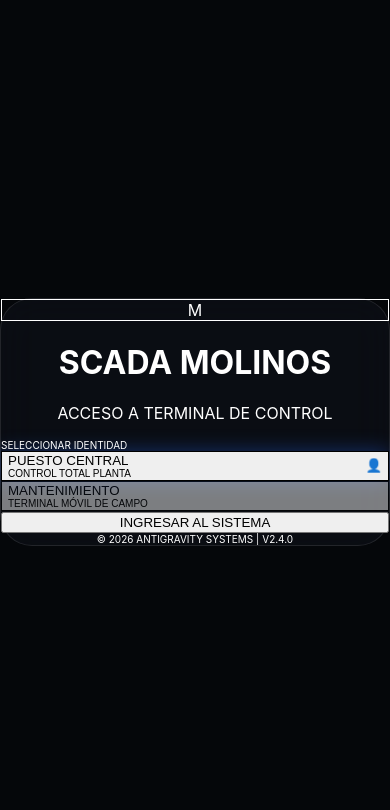
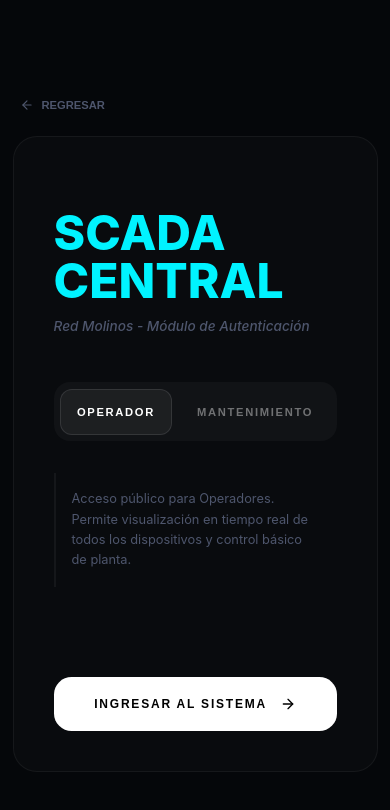
Before and after one commit to Giovi-22/plc-library-componets, a Next.js app: page /login in a window 390 px wide. Shown: the top 810 px of the page. Built offline with nearby package versions, Linux system fonts and the light colour scheme.

Commit message:
Redesign: Premium Login, Mobile-First Maintenance Terminal, and Integrated Bitácora System

```diff
--- a/package.json
+++ b/package.json
@@ -14,16 +14,17 @@
     "lint": "next lint"
   },
   "dependencies": {
+    "lucide-react": "^1.7.0",
     "next": "15.1.7",
     "react": "^19.0.0",
     "react-dom": "^19.0.0",
     "socket.io-client": "^4.8.3"
   },
   "devDependencies": {
+    "@tailwindcss/postcss": "^4.0.0",
     "@types/node": "^20",
     "@types/react": "^19",
     "@types/react-dom": "^19",
-    "@tailwindcss/postcss": "^4.0.0",
     "autoprefixer": "^10.4.27",
     "eslint": "^9",
     "eslint-config-next": "15.1.7",
--- a/src/app/login/page.tsx
+++ b/src/app/login/page.tsx
@@ -2,70 +2,223 @@
 
 import { useState } from 'react';
 import { useRouter } from 'next/navigation';
+import { ArrowLeft, User, Lock, ArrowRight } from 'lucide-react';
 
 export default function LoginPage() {
   const [role, setRole] = useState<'OPERADOR' | 'TECNICO'>('OPERADOR');
+  const [credentials, setCredentials] = useState({ username: '', password: '' });
   const router = useRouter();
 
-  const handleLogin = () => {
+  const handleLogin = (e: React.FormEvent) => {
+    e.preventDefault();
     localStorage.setItem('user_role', role);
     if (role === 'TECNICO') {
+      if (credentials.username === 'tecnico-mantenimiento' && credentials.password === 'mantenimiento') {
         router.push('/manto');
+      } else {
+        alert('Credenciales de Técnico Incorrectas');
+      }
     } else {
       router.push('/');
     }
   };
 
+  const handleBack = () => {
+    router.back();
+  };
+
+  const styles = {
+    container: {
+      minHeight: '100vh',
+      display: 'flex',
+      alignItems: 'center',
+      justifyContent: 'center',
+      background: 'var(--background)',
+      padding: '2rem'
+    },
+    card: {
+      width: '100%',
+      maxW: '420px',
+      padding: '2.5rem',
+      background: 'rgba(255,255,255,0.02)',
+      border: '1px solid rgba(255,255,255,0.05)',
+      borderRadius: '1.5rem',
+      position: 'relative' as const
+    },
+    title: {
+      fontSize: '3rem',
+      fontWeight: 800,
+      color: 'var(--accent)',
+      textTransform: 'uppercase' as const,
+      lineHeight: 1,
+      marginBottom: '0.5rem'
+    },
+    subtitle: {
+      color: 'var(--neutral)',
+      fontSize: '0.85rem',
+      fontWeight: 500,
+      fontStyle: 'italic',
+      marginBottom: '3rem'
+    },
+    toggleContainer: {
+      display: 'flex',
+      gap: '0.5rem',
+      background: 'rgba(255,255,255,0.03)',
+      padding: '0.4rem',
+      borderRadius: '1rem',
+      marginBottom: '2rem'
+    },
+    toggleButton: (active: boolean) => ({
+      flex: 1,
+      padding: '1rem',
+      borderRadius: '0.75rem',
+      fontSize: '0.7rem',
+      fontWeight: 800,
+      letterSpacing: '0.15em',
+      border: active ? '1px solid rgba(255,255,255,0.1)' : '1px solid transparent',
+      background: active ? 'rgba(255,255,255,0.05)' : 'transparent',
+      color: active ? '#ffffff' : 'rgba(255,255,255,0.4)',
+      cursor: 'pointer',
+      transition: 'all 0.3s ease'
+    }),
+    inputGroup: {
+      marginBottom: '1.5rem',
+    },
+    label: {
+      display: 'block',
+      fontSize: '0.65rem',
+      fontWeight: 800,
+      color: 'var(--neutral)',
+      textTransform: 'uppercase' as const,
+      letterSpacing: '0.2em',
+      marginBottom: '0.6rem',
+      marginLeft: '0.2rem'
+    },
+    input: {
+      width: '100%',
+      background: 'rgba(255,255,255,0.02)',
+      border: '1px solid rgba(255,255,255,0.05)',
+      borderRadius: '1rem',
+      padding: '1.1rem 1.2rem',
+      fontSize: '0.9rem',
+      color: '#ffffff',
+      outline: 'none',
+      transition: 'border 0.3s ease'
+    },
+    submitButton: {
+      width: '100%',
+      marginTop: '1.5rem',
+      padding: '1.2rem',
+      background: '#ffffff',
+      color: '#000000',
+      borderRadius: '1.1rem',
+      fontSize: '0.75rem',
+      fontWeight: 900,
+      letterSpacing: '0.15em',
+      border: 'none',
+      cursor: 'pointer',
+      display: 'flex',
+      alignItems: 'center',
+      justifyContent: 'center',
+      gap: '0.8rem',
+      transition: 'all 0.3s ease'
+    },
+    backLink: {
+      position: 'absolute' as const,
+      top: '-2.5rem',
+      left: '0',
+      color: 'var(--neutral)',
+      fontSize: '0.7rem',
+      fontWeight: 800,
+      textTransform: 'uppercase' as const,
+      display: 'flex',
+      alignItems: 'center',
+      gap: '0.5rem',
+      cursor: 'pointer',
+      background: 'none',
+      border: 'none'
+    }
+  };
+
   return (
-    <main className="min-h-screen bg-[#05070a] flex items-center justify-center p-6 text-white font-sans">
-      <div className="absolute inset-0 bg-[radial-gradient(circle_at_center,_rgba(0,112,243,0.15)_0%,_transparent_70%)] pointer-events-none" />
+    <div style={styles.container}>
+      <div style={{ ...styles.card, maxWidth: '420px' }}>
+        <button onClick={handleBack} style={styles.backLink}>
+          <ArrowLeft size={14} /> Regresar
+        </button>
 
-      <div className="w-full max-w-[400px] p-8 rounded-[2rem] shadow-2xl relative z-10 glass">
-        <header className="text-center mb-10">
-          <div className="w-16 h-16 bg-blue-600/20 border border-blue-500/30 rounded-2xl mx-auto mb-6 flex items-center justify-center">
-            <span className="text-blue-500 text-2xl font-black">M</span>
-          </div>
-          <h1 className="text-2xl font-black tracking-tighter mb-2 text-white">SCADA MOLINOS</h1>
-          <p className="text-gray-500 text-sm font-medium uppercase tracking-widest">ACCESO A TERMINAL DE CONTROL</p>
+        <header>
+          <h1 style={styles.title}>SCADA CENTRAL</h1>
+          <p style={styles.subtitle}>Red Molinos - Módulo de Autenticación</p>
         </header>
 
-        <div className="space-y-4">
-          <label className="block text-[10px] text-gray-500 font-bold uppercase tracking-widest mb-2">Seleccionar Identidad</label>
-
+        <form onSubmit={handleLogin}>
+          <div style={styles.toggleContainer}>
             <button
+              type="button"
               onClick={() => setRole('OPERADOR')}
-            className={`w-full p-5 rounded-2xl border transition-all duration-300 text-left flex items-center justify-between ${role === 'OPERADOR' ? 'bg-blue-600 border-blue-400 shadow-[0_0_20px_rgba(37,99,235,0.4)]' : 'bg-white/5 border-white/5 opacity-50'}`}
+              style={styles.toggleButton(role === 'OPERADOR')}
             >
-            <div>
-              <div className="font-bold text-lg text-white">PUESTO CENTRAL</div>
-              <div className="text-[10px] text-white/70">CONTROL TOTAL PLANTA</div>
-            </div>
-            {role === 'OPERADOR' && <span className="text-xl">👤</span>}
+              OPERADOR
             </button>
-
             <button
+              type="button"
               onClick={() => setRole('TECNICO')}
-            className={`w-full p-5 rounded-2xl border transition-all duration-300 text-left flex items-center justify-between ${role === 'TECNICO' ? 'bg-[#00f3ff] border-cyan-400 text-black shadow-[0_0_20px_rgba(0,243,255,0.4)]' : 'bg-white/5 border-white/10 opacity-50'}`}
+              style={styles.toggleButton(role === 'TECNICO')}
             >
-            <div>
-              <div className="font-bold text-lg text-white">MANTENIMIENTO</div>
-              <div className="text-[10px] text-white/70">TERMINAL MÓVIL DE CAMPO</div>
-            </div>
-            {role === 'TECNICO' && <span className="text-xl">🛠️</span>}
-          </button>
-
-          <button
-            onClick={handleLogin}
-            className="w-full mt-10 py-5 bg-white text-black rounded-2xl font-black text-sm uppercase tracking-widest hover:scale-105 active:scale-95 transition-all shadow-xl"
-          >
-            INGRESAR AL SISTEMA
+              MANTENIMIENTO
             </button>
           </div>
 
-        <footer className="mt-8 text-center text-[10px] text-gray-600 font-bold tracking-widest">
-          © {new Date().getFullYear()} ANTIGRAVITY SYSTEMS | V2.4.0
-        </footer>
+          <div style={{ minHeight: '180px' }}>
+            {role === 'TECNICO' ? (
+              <div style={{ animation: 'fadeIn 0.3s ease' }}>
+                <div style={styles.inputGroup}>
+                  <label style={styles.label}>Usuario de Campo</label>
+                  <input
+                    type="text"
+                    style={styles.input}
+                    placeholder="p. ej. tecnico_01"
+                    value={credentials.username}
+                    onChange={(e) => setCredentials({...credentials, username: e.target.value})}
+                    required
+                  />
                 </div>
-    </main>
+                <div style={styles.inputGroup}>
+                  <label style={styles.label}>Clave Acceso</label>
+                  <input
+                    type="password"
+                    style={styles.input}
+                    placeholder="••••••••"
+                    value={credentials.password}
+                    onChange={(e) => setCredentials({...credentials, password: e.target.value})}
+                    required
+                  />
+                </div>
+              </div>
+            ) : (
+              <div style={{ padding: '1rem', borderLeft: '2px solid rgba(255,255,255,0.05)', color: 'var(--neutral)', fontSize: '0.8rem', lineHeight: 1.6 }}>
+                Acceso público para Operadores. Permite visualización en tiempo real de todos los dispositivos y control básico de planta.
+              </div>
+            )}
+          </div>
+
+          <button type="submit" style={styles.submitButton} className="hover-scale">
+            INGRESAR AL SISTEMA <ArrowRight size={16} />
+          </button>
+        </form>
+
+        <style jsx>{`
+          .hover-scale:hover {
+            transform: scale(1.02);
+            filter: brightness(1.1);
+          }
+          @keyframes fadeIn {
+            from { opacity: 0; transform: translateY(-5px); }
+            to { opacity: 1; transform: translateY(0); }
+          }
+        `}</style>
+      </div>
+    </div>
   );
 }
--- a/src/app/manto/page.tsx
+++ b/src/app/manto/page.tsx
@@ -4,6 +4,7 @@ import { useEffect, useState } from 'react';
 import { io } from 'socket.io-client';
 import { API_URL, SOCKET_URL } from '@/lib/config';
 import { MotorFaceplate } from '@/lib/components/MotorFaceplate/MotorFaceplate';
+import { Search, LogOut, ClipboardList, Package, Activity, ChevronRight, MessageSquare, Send } from 'lucide-react';
 
 interface Device {
   id: string;
@@ -12,28 +13,51 @@ interface Device {
   state: any;
 }
 
+interface LogEntry {
+  id: string;
+  timestamp: string;
+  type: string;
+  deviceId?: string;
+  message: string;
+  user?: string;
+}
+
 export default function MaintenancePage() {
+  const [view, setView] = useState<'devices' | 'logs'>('devices');
   const [devices, setDevices] = useState<Device[]>([]);
+  const [logs, setLogs] = useState<LogEntry[]>([]);
   const [workflows, setWorkflows] = useState<any>({});
   const [selectedDevice, setSelectedDevice] = useState<Device | null>(null);
   const [searchTerm, setSearchTerm] = useState('');
+  const [note, setNote] = useState('');
 
   useEffect(() => {
     const socket = io(SOCKET_URL);
 
-    const fetchDevices = async () => {
-      const res = await fetch(`${API_URL}/devices`);
-      const data = await res.json();
-      setDevices(data);
+    const fetchData = async () => {
+      try {
+        const [devRes, logRes] = await Promise.all([
+          fetch(`${API_URL}/devices`),
+          fetch(`${API_URL}/logs`)
+        ]);
+        setDevices(await devRes.json());
+        setLogs(await logRes.json());
+      } catch (e) {
+        console.error('Error fetching data', e);
+      }
     };
 
-    fetchDevices();
+    fetchData();
 
-    socket.on('deviceUpdate', (updatedDevice) => {
+    socket.on('deviceUpdate', (updatedDevice: Device) => {
       setDevices(prev => prev.map(d => d.id === updatedDevice.id ? updatedDevice : d));
     });
 
-    socket.on('maintenanceWorkflowUpdate', (wf) => {
+    socket.on('logUpdate', (newLog: LogEntry) => {
+      setLogs(prev => [newLog, ...prev]);
+    });
+
+    socket.on('maintenanceWorkflowUpdate', (wf: any) => {
       setWorkflows((prev: any) => ({ ...prev, [wf.deviceId]: wf.workflow }));
     });
 
@@ -49,72 +73,139 @@ export default function MaintenancePage() {
     });
   };
 
-  const filteredDevices = devices.filter(d =>
-    d.name.toLowerCase().includes(searchTerm.toLowerCase()) ||
-    d.id.toLowerCase().includes(searchTerm.toLowerCase())
-  );
+  const handleAddNote = async () => {
+    if (!note.trim()) return;
+    await fetch(`${API_URL}/logs`, {
+      method: 'POST',
+      headers: { 'Content-Type': 'application/json' },
+      body: JSON.stringify({ message: note, user: 'Técnico Mantenimiento' }),
+    });
+    setNote('');
+  };
+
+  const filteredDevices = (devices || []).filter(d => {
+    const name = d.name || d.id || '';
+    return name.toLowerCase().includes(searchTerm.toLowerCase());
+  });
+
+  const styles = {
+    container: {
+      minHeight: '100vh',
+      background: 'var(--background)',
+      color: '#fff',
+      padding: '1.5rem',
+      paddingBottom: '8rem',
+      fontFamily: '-apple-system, BlinkMacSystemFont, "Segoe UI", Roboto, sans-serif'
+    },
+    header: { marginBottom: '2rem' },
+    title: { fontSize: '2rem', fontWeight: 800, color: '#fff', letterSpacing: '-0.02em', display: 'flex', alignItems: 'center', gap: '0.75rem' },
+    subtitle: { fontSize: '0.7rem', fontWeight: 600, color: 'var(--accent)', letterSpacing: '0.15rem', textTransform: 'uppercase' as const, opacity: 0.8, marginTop: '0.4rem' },
+    searchWrapper: { position: 'relative' as const, marginBottom: '2rem' },
+    searchInput: { width: '100%', background: 'rgba(255,255,255,0.03)', border: '1px solid rgba(255,255,255,0.08)', borderRadius: '1rem', padding: '1rem 1.2rem', paddingLeft: '3rem', color: '#fff', fontSize: '0.9rem', outline: 'none' },
+    searchIcon: { position: 'absolute' as const, left: '1.2rem', top: '50%', transform: 'translateY(-50%)', color: 'var(--neutral)', opacity: 0.5 },
+    list: { display: 'flex', flexDirection: 'column' as const, gap: '0.75rem' },
+    listItem: (isManto: boolean) => ({
+      background: 'rgba(255,255,255,0.02)',
+      border: isManto ? '1px solid var(--accent)' : '1px solid rgba(255,255,255,0.05)',
+      borderRadius: '1rem', padding: '1.2rem 1.5rem', display: 'flex', alignItems: 'center', justifyContent: 'space-between', cursor: 'pointer', transition: 'all 0.2s ease'
+    }),
+    indicator: (isRunning: boolean, isFault: boolean) => ({
+      width: '0.5rem', height: '0.5rem', borderRadius: '50%', background: isFault ? 'var(--danger)' : isRunning ? 'var(--success)' : 'rgba(255,255,255,0.1)', marginRight: '1rem'
+    }),
+    logItem: {
+      padding: '1rem',
+      borderBottom: '1px solid rgba(255,255,255,0.05)',
+      animation: 'slideIn 0.3s ease'
+    },
+    logTime: { fontSize: '0.65rem', color: 'var(--neutral)', marginBottom: '0.3rem' },
+    logMsg: { fontSize: '0.85rem', fontWeight: 500 },
+    logMeta: { fontSize: '0.7rem', color: 'var(--accent)', marginTop: '0.3rem', fontWeight: 700 },
+    inputArea: {
+      display: 'flex',
+      gap: '0.5rem',
+      marginBottom: '2rem',
+      background: 'rgba(255,255,255,0.02)',
+      padding: '0.5rem',
+      borderRadius: '1rem',
+      border: '1px solid rgba(255,255,255,0.05)'
+    },
+    input: { flex: 1, background: 'none', border: 'none', color: '#fff', padding: '0.5rem 1rem', outline: 'none', fontSize: '0.9rem' },
+    sendBtn: { background: 'var(--accent)', color: '#000', border: 'none', borderRadius: '0.8rem', width: '40px', height: '40px', display: 'flex', alignItems: 'center', justifyContent: 'center', cursor: 'pointer' },
+    nav: { position: 'fixed' as const, bottom: '1.5rem', left: '1rem', right: '1rem', background: 'rgba(10, 15, 25, 0.9)', backdropFilter: 'blur(30px)', border: '1px solid rgba(255,255,255,0.1)', borderRadius: '1.2rem', padding: '0.75rem 0', display: 'flex', justifyContent: 'space-around', alignItems: 'center', zIndex: 1000 },
+    navItem: (active: boolean) => ({ display: 'flex', flexDirection: 'column' as const, alignItems: 'center', gap: '0.3rem', color: active ? 'var(--accent)' : 'rgba(255,255,255,0.3)', background: 'none', border: 'none', cursor: 'pointer' }),
+    navLabel: { fontSize: '0.55rem', fontWeight: 800, textTransform: 'uppercase' as const, letterSpacing: '0.05em' }
+  };
 
   return (
-    <main className="min-h-screen bg-[#05070a] text-white p-4 font-sans pb-20">
-      <header className="mb-6 mt-2">
-        <h1 className="text-xl font-black mb-1">TERMINAL MANTENIMIENTO</h1>
-        <p className="text-[10px] text-cyan-400 font-bold tracking-widest uppercase">Área: Molienda / Silos</p>
+    <div style={styles.container}>
+      <header style={styles.header}>
+        <h1 style={styles.title}>
+          {view === 'devices' ? 'Sistema' : 'Bitácora'} <Activity size={24} color="var(--accent)" />
+        </h1>
+        <p style={styles.subtitle}>{view === 'devices' ? 'Terminal de Campo - Motores' : 'Registro de Actividades'}</p>
       </header>
 
-      {/* 🔍 BUSCADOR */}
-      <div className="sticky top-4 z-20 mb-6 group">
+      {view === 'devices' ? (
+        <>
+          <div style={styles.searchWrapper}>
+            <Search style={styles.searchIcon} size={18} />
             <input
               type="text"
-          placeholder="Buscar Motor o ID..."
-          className="w-full bg-[#0d1117] border border-white/10 p-5 rounded-2xl text-sm focus:border-cyan-500 focus:outline-none transition-all shadow-xl"
+              placeholder="Buscar motor por nombre..."
+              style={styles.searchInput}
+              className="search-input"
               onChange={(e) => setSearchTerm(e.target.value)}
             />
-        <div className="absolute right-4 top-1/2 -translate-y-1/2 text-gray-500">🔍</div>
           </div>
 
-      {/* 📜 LISTA DE DISPOSITIVOS (Mobile friendly) */}
-      <div className="space-y-3">
+          <div style={styles.list}>
             {filteredDevices.map((device) => {
-          const mode = device.state?.CONF_MODE_SELECTED || 0;
               const isFault = device.state?.STAT_FAULT || device.state?.FAIL_TERMICO;
               const isRunning = device.state?.STAT_RUNNING;
-          const hasWorkflow = !!workflows[device.id];
-
+              const isManto = device.state?.CONF_MODE_SELECTED === 3;
               return (
-            <div
-              key={device.id}
-              onClick={() => setSelectedDevice(device)}
-              className="bg-[#0d1117] border border-white/5 active:scale-95 transition-all p-4 rounded-2xl flex items-center gap-4 relative overflow-hidden"
-            >
-              {/* LED DE ESTADO */}
-              <div className={`w-3 h-3 rounded-full shrink-0 ${isFault ? 'bg-red-500 shadow-[0_0_10px_red]' : isRunning ? 'bg-green-500 shadow-[0_0_10px_#22c55e]' : 'bg-gray-700'}`} />
-
-              <div className="flex-1">
-                <div className="font-bold text-sm leading-tight mb-1">{device.name}</div>
-                <div className="text-[9px] text-gray-500 font-mono">{device.id}</div>
-              </div>
-
-              <div className="text-right">
-                <div className={`text-[9px] font-black uppercase tracking-widest ${mode === 3 ? 'text-cyan-400' : 'text-gray-600'}`}>
-                  {mode === 1 ? 'LOCAL' : mode === 2 ? 'REMOTO' : 'MANTO'}
-                </div>
-                {hasWorkflow && (
-                   <span className="text-[10px] text-yellow-500 animate-pulse font-bold">⚠️ MANTO PEND.</span>
-                )}
-              </div>
-
-              {/* INDICADOR DE MANTENIMIENTO ACTIVO */}
-              {mode === 3 && <div className="absolute top-0 right-0 w-1 h-full bg-cyan-400" />}
+                <div key={device.id} style={styles.listItem(isManto)} className="list-item" onClick={() => setSelectedDevice(device)}>
+                  <div style={styles.indicator(isRunning, isFault)} />
+                  <div style={{ flex: 1, fontSize: '1rem', fontWeight: 700 }}>{device.name || device.id}</div>
+                  <ChevronRight size={18} color="rgba(255,255,255,0.2)" />
                 </div>
               );
             })}
           </div>
+        </>
+      ) : (
+        <div style={{ display: 'flex', flexDirection: 'column', height: '100%' }}>
+          <div style={styles.inputArea}>
+            <input
+              style={styles.input}
+              placeholder="Añadir nota de mantenimiento..."
+              value={note}
+              onChange={(e) => setNote(e.target.value)}
+              onKeyPress={(e) => e.key === 'Enter' && handleAddNote()}
+            />
+            <button style={styles.sendBtn} onClick={handleAddNote}>
+              <Send size={18} />
+            </button>
+          </div>
 
-      {/* 🛠️ MODAL DE CONTROL (FACEPLATE) */}
+          <div style={{ background: 'rgba(255,255,255,0.01)', borderRadius: '1rem', border: '1px solid rgba(255,255,255,0.03)', overflow: 'hidden' }}>
+            {logs.length > 0 ? logs.map((log) => (
+              <div key={log.id} style={styles.logItem}>
+                <div style={styles.logTime}>{new Date(log.timestamp).toLocaleTimeString()} - {new Date(log.timestamp).toLocaleDateString()}</div>
+                <div style={styles.logMsg}>{log.message}</div>
+                {log.deviceId && <div style={styles.logMeta}>{log.deviceId}</div>}
+              </div>
+            )) : (
+              <div style={{ padding: '3rem', textAlign: 'center', color: 'var(--neutral)', fontSize: '0.8rem' }}>Sin registros recientes.</div>
+            )}
+          </div>
+        </div>
+      )}
+
       {selectedDevice && (
         <MotorFaceplate
            id={selectedDevice.id}
-           name={selectedDevice.name}
+           name={selectedDevice.name || selectedDevice.id}
            state={devices.find(d => d.id === selectedDevice.id)?.state || {}}
            workflow={workflows[selectedDevice.id]}
            onSendCommand={handleSendCommand}
@@ -122,21 +213,26 @@ export default function MaintenancePage() {
         />
       )}
 
-      {/* FOOTER NAVEGACION */}
-      <nav className="fixed bottom-0 left-0 right-0 bg-[#0d1117]/80 backdrop-blur-xl border-t border-white/5 p-4 flex justify-around items-center z-50">
-        <button className="text-cyan-400 flex flex-col items-center gap-1">
-          <span className="text-lg">🛠️</span>
-          <span className="text-[8px] font-bold">MOTORES</span>
+      <nav style={styles.nav}>
+        <button style={styles.navItem(view === 'devices')} onClick={() => setView('devices')}>
+          <Package size={20} />
+          <span style={styles.navLabel}>Motores</span>
         </button>
-        <button className="text-gray-600 flex flex-col items-center gap-1">
-           <span className="text-lg">📋</span>
-           <span className="text-[8px] font-bold">ORDENES</span>
+        <button style={styles.navItem(view === 'logs')} onClick={() => setView('logs')}>
+          <ClipboardList size={20} />
+          <span style={styles.navLabel}>Bitácora</span>
         </button>
-        <button onClick={() => window.location.href = '/login'} className="text-gray-600 flex flex-col items-center gap-1">
-           <span className="text-lg">🚪</span>
-           <span className="text-[8px] font-bold">LOGOUT</span>
+        <button onClick={() => window.location.href = '/login'} style={{ ...styles.navItem(false), borderLeft: '1px solid rgba(255,255,255,0.1)', paddingLeft: '1rem' }}>
+          <LogOut size={20} />
+          <span style={styles.navLabel}>Salir</span>
         </button>
       </nav>
-    </main>
+
+      <style jsx>{`
+        .list-item:active { background: rgba(255,255,255,0.06) !important; transform: scale(0.98); }
+        .search-input:focus { border-color: var(--accent) !important; background: rgba(0, 243, 255, 0.02) !important; }
+        @keyframes slideIn { from { opacity: 0; transform: translateX(-10px); } to { opacity: 1; transform: translateX(0); } }
+      `}</style>
+    </div>
   );
 }
--- a/src/lib/components/MotorFaceplate/MotorFaceplate.tsx
+++ b/src/lib/components/MotorFaceplate/MotorFaceplate.tsx
@@ -86,7 +86,7 @@ export const MotorFaceplate: React.FC<MotorFaceplateProps> = ({ id, name, state
       <div className={styles.faceplate}>
         <header className={styles.header}>
           <div className={styles.titleGroup}>
-            <h2>{name}</h2>
+            <h2>{name || id}</h2>
             <div className={styles.modeBadge}>
               {modeStatus === 1 ? 'Modo: LOCAL' : modeStatus === 2 ? 'Modo: REMOTO' : 'Modo: MANTO'}
             </div>
```
Also changed, not shown: 1 other file (tests, documents, lock files or other folders). Lines whose indentation alone changed are shown as unchanged.
